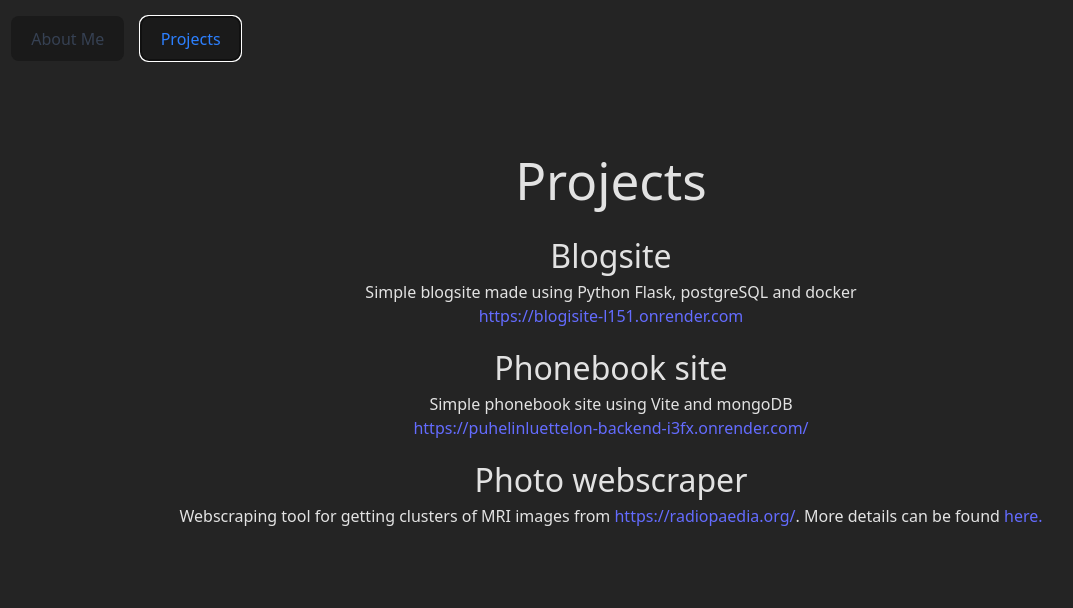
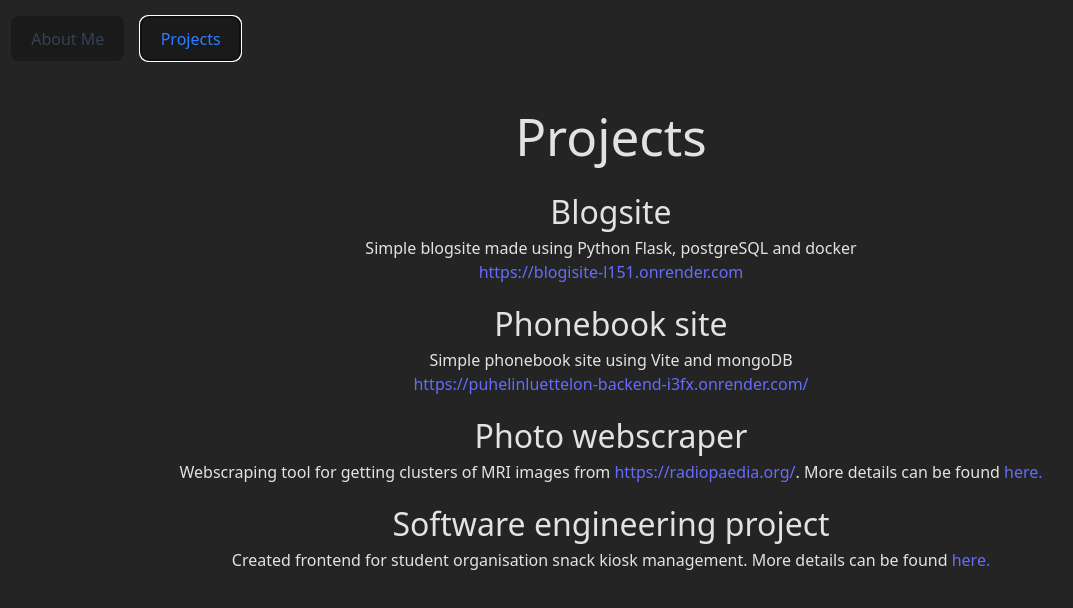
Before and after one commit to SamiKazan/samikazan.github.io, a React (Vite) app: page / in a window 1280 px wide. Both pictures are taken after a click on the button "Projects". Shown: the top 608 px of the page, without its empty margins (29-1102 px from the left). Built offline with nearby package versions, Linux system fonts and the light colour scheme.

Commit message:
modification

```diff
--- a/src/components/Projects.jsx
+++ b/src/components/Projects.jsx
@@ -19,6 +19,10 @@
             <p>Webscraping tool for getting clusters of MRI images from <a href="https://radiopaedia.org/">https://radiopaedia.org/</a>.
              More details can be found <a href="">here.</a></p>
         </div>
+        <div className="mt-4">
+            <h2>Software engineering project</h2>
+            <p>Created frontend for student organisation snack kiosk management. More details can be found <a href="https://github.com/Ruokavalitys/rv-management-update-frontend">here.</a></p>
+        </div>
         </div>
     )
 }
```
